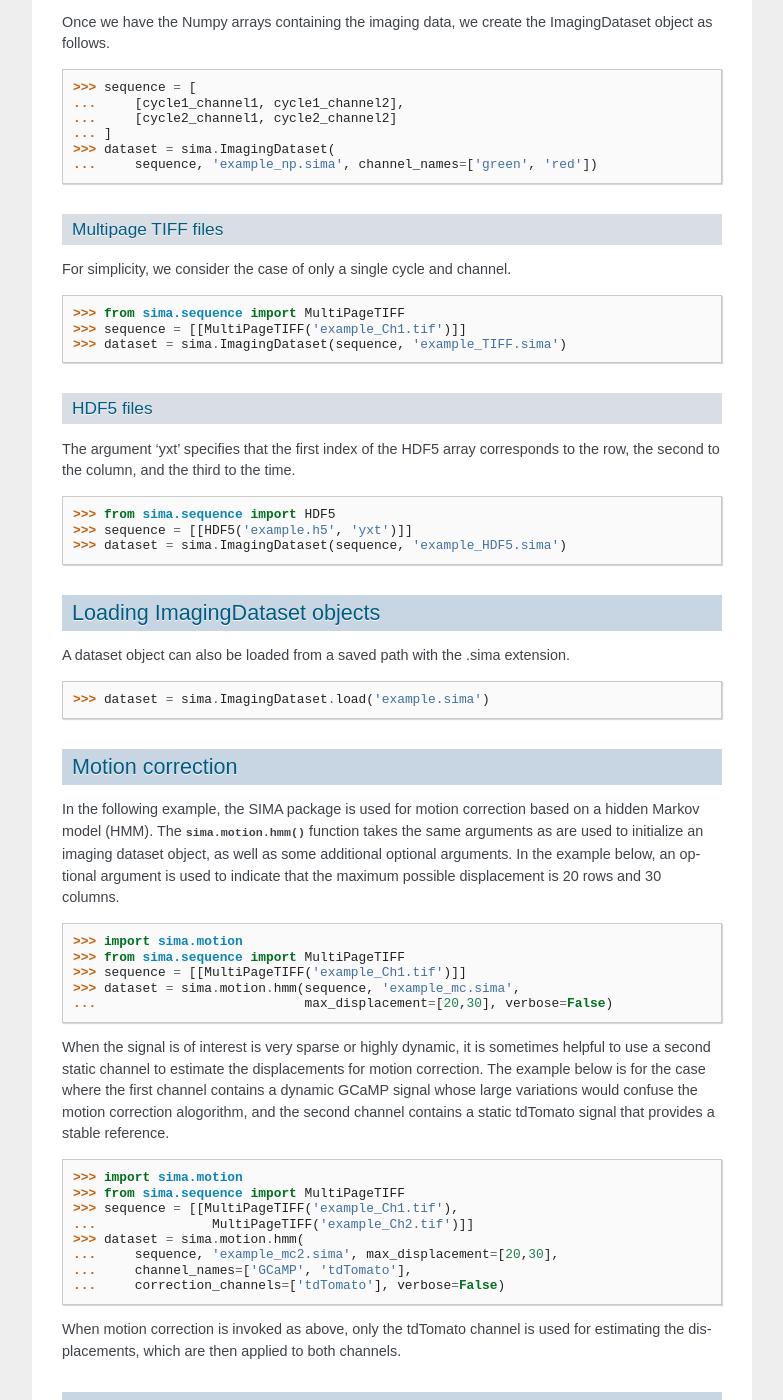
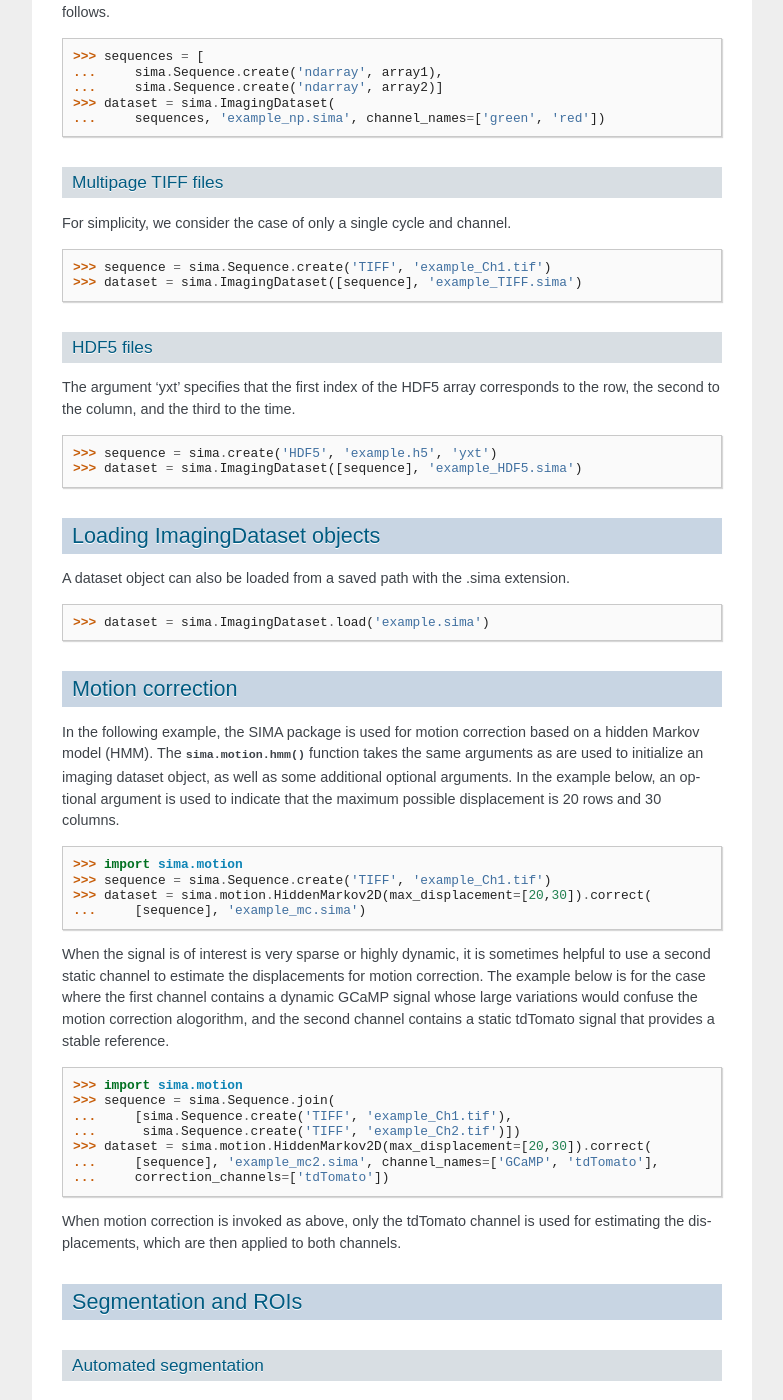
Before and after one commit to losonczylab/sima, a Sphinx documentation site: the page built from doc/source/tutorial.rst, in a window 1280 px wide and 1400 px high, scrolled down 2499 px. Shown: the whole window, without its empty margins (198-981 px from the left). Built offline with Sphinx 7.4.7, drawn with Linux system fonts in a browser that asks for light colours; some of the changed text lies outside the part shown.

Commit message:
Improved documentation.

```diff
--- a/doc/source/tutorial.rst
+++ b/doc/source/tutorial.rst
@@ -39,7 +39,7 @@ Individual classes or functions can be imported from submodules.
 For example, we can import the iterable object for use with multi-page
 TIFF files with the following command:
 
-    >>> from sima.sequence import MultiPageTIFF
+    >>> from sima.segment import PlaneSTICA
 
 For more details on importing, consult the `Python documentation
 <https://docs.python.org/2.7/>`_.
@@ -84,37 +84,32 @@ Numpy arrays
 To begin with, we create some Numpy arrays containing random data.
 
     >>> import numpy as np
-    >>> cycle1_channel1 = np.random.rand(100, 128, 128)
-    >>> cycle1_channel2 = np.random.rand(100, 128, 128)
-    >>> cycle2_channel1 = np.random.rand(100, 128, 128)
-    >>> cycle2_channel2 = np.random.rand(100, 128, 128)
+    >>> array1 = np.random.rand(100, 128, 128, 2)
+    >>> array2 = np.random.rand(100, 128, 128, 2)
 
 Once we have the Numpy arrays containing the imaging data, we create the
 ImagingDataset object as follows.
 
-    >>> sequence = [
-    ...     [cycle1_channel1, cycle1_channel2],
-    ...     [cycle2_channel1, cycle2_channel2]
-    ... ]
+    >>> sequences = [
+    ...     sima.Sequence.create('ndarray', array1),
+    ...     sima.Sequence.create('ndarray', array2)]
     >>> dataset = sima.ImagingDataset(
-    ...     sequence, 'example_np.sima', channel_names=['green', 'red'])
+    ...     sequences, 'example_np.sima', channel_names=['green', 'red'])
 
 Multipage TIFF files
 ....................
 For simplicity, we consider the case of only a single cycle and channel.
 
-    >>> from sima.sequence import MultiPageTIFF
-    >>> sequence = [[MultiPageTIFF('example_Ch1.tif')]]
-    >>> dataset = sima.ImagingDataset(sequence, 'example_TIFF.sima')
+    >>> sequence = sima.Sequence.create('TIFF', 'example_Ch1.tif')
+    >>> dataset = sima.ImagingDataset([sequence], 'example_TIFF.sima')
 
 HDF5 files
 ..........
 The argument 'yxt' specifies that the first index of the HDF5 array corresponds
 to the row, the second to the column, and the third to the time.
 
-    >>> from sima.sequence import HDF5
-    >>> sequence = [[HDF5('example.h5', 'yxt')]]
-    >>> dataset = sima.ImagingDataset(sequence, 'example_HDF5.sima')
+    >>> sequence = sima.create('HDF5', 'example.h5', 'yxt')
+    >>> dataset = sima.ImagingDataset([sequence], 'example_HDF5.sima')
 
 
 Loading ImagingDataset objects
@@ -134,10 +129,9 @@ is used to indicate that the maximum possible displacement is 20 rows and 30
 columns.
 
     >>> import sima.motion
-    >>> from sima.sequence import MultiPageTIFF
-    >>> sequence = [[MultiPageTIFF('example_Ch1.tif')]]
-    >>> dataset = sima.motion.hmm(sequence, 'example_mc.sima',
-    ...                           max_displacement=[20,30], verbose=False)
+    >>> sequence = sima.Sequence.create('TIFF', 'example_Ch1.tif')
+    >>> dataset = sima.motion.HiddenMarkov2D(max_displacement=[20,30]).correct(
+    ...     [sequence], 'example_mc.sima')
 
 When the signal is of interest is very sparse or highly dynamic, it is sometimes
 helpful to use a second static channel to estimate the displacements for motion
@@ -147,13 +141,12 @@ alogorithm, and the second channel contains a static tdTomato signal that provid
 a stable reference.
 
     >>> import sima.motion
-    >>> from sima.sequence import MultiPageTIFF
-    >>> sequence = [[MultiPageTIFF('example_Ch1.tif'),
-    ...               MultiPageTIFF('example_Ch2.tif')]]
-    >>> dataset = sima.motion.hmm(
-    ...     sequence, 'example_mc2.sima', max_displacement=[20,30],
-    ...     channel_names=['GCaMP', 'tdTomato'],
-    ...     correction_channels=['tdTomato'], verbose=False)
+    >>> sequence = sima.Sequence.join(
+    ...     [sima.Sequence.create('TIFF', 'example_Ch1.tif'),
+    ...      sima.Sequence.create('TIFF', 'example_Ch2.tif')])
+    >>> dataset = sima.motion.HiddenMarkov2D(max_displacement=[20,30]).correct(
+    ...     [sequence], 'example_mc2.sima', channel_names=['GCaMP', 'tdTomato'],
+    ...     correction_channels=['tdTomato'])
 
 When motion correction is invoked as above, only the tdTomato channel is used
 for estimating the displacements, which are then applied to both channels.
```
Also changed, not shown: 2 other files.
